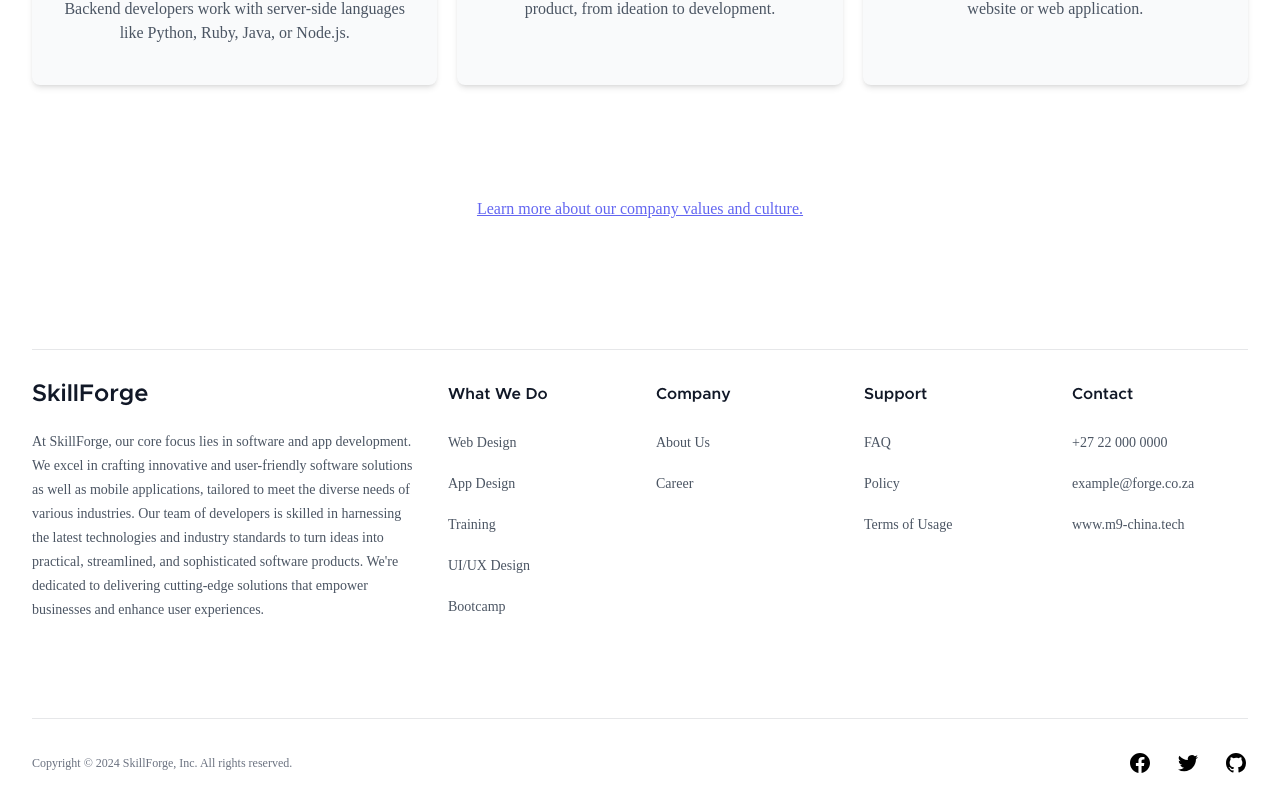
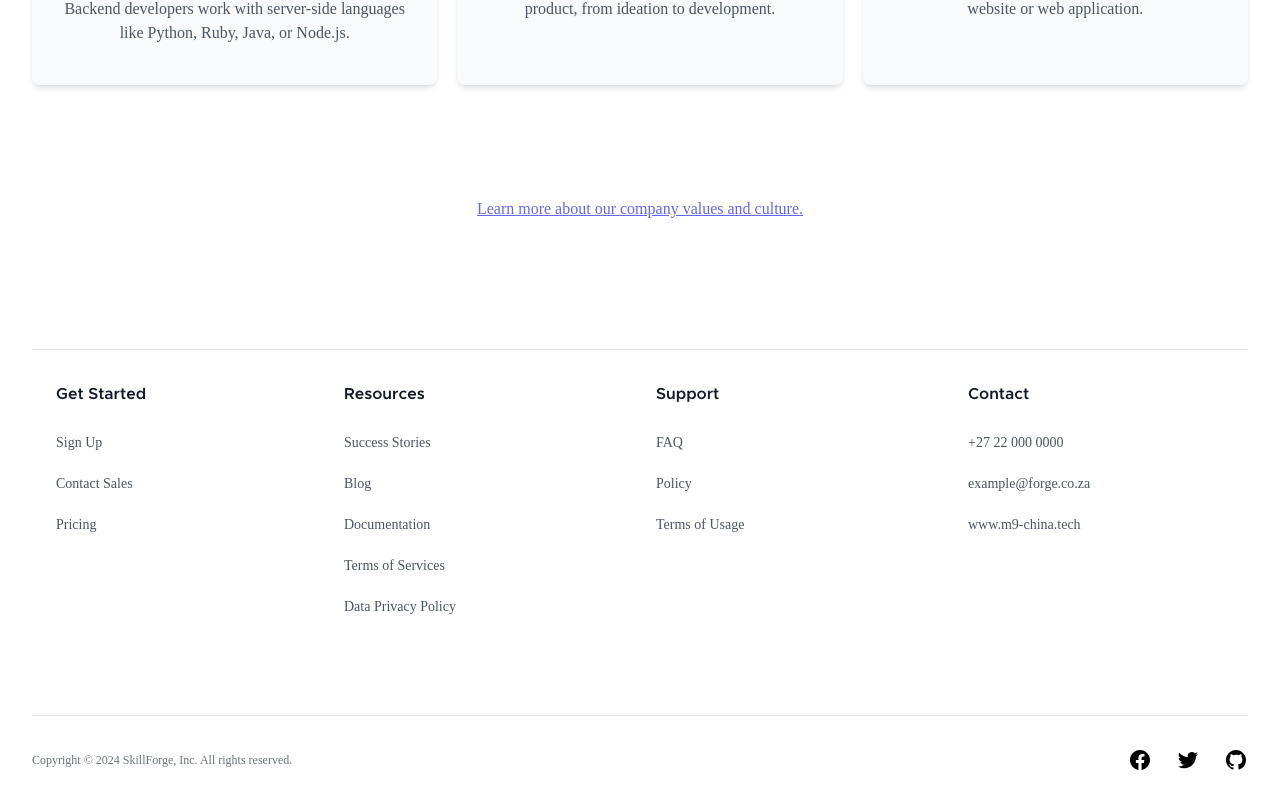
Before and after one commit to M9china/TaskFlow, a React (Vite) app: page /career in a window 1280 px wide. Shown: the part 1575-2382 px from the top of the page. Built offline with nearby package versions, Linux system fonts and the light colour scheme; a web font is replaced by a local one.

Commit message:
enhancements: hero section

```diff
--- a/src/components/FooterComponent/FooterComponent.tsx
+++ b/src/components/FooterComponent/FooterComponent.tsx
@@ -6,27 +6,13 @@ export const FooterComponent = () => {
       <h2 id="footer-heading" className="sr-only">
         Footer
       </h2>
-      <div className="mx-auto max-w-7xl px-6 pb-8 sm:pt-24 lg:px-8 lg:pt-32">
-        <div className=" border-t-2 sm:border-t sm:pt-8 border-gray-900/10 pt-5 xl:grid xl:grid-cols-3 xl:gap-8">
-          <div className=" xl:mt-0">
-            <h3 className="text-2xl font-semibold leading-6 text-gray-900">
-              SkillForge
-            </h3>
-            <p className="mt-6 text-sm leading-6 text-gray-600">
-            At SkillForge, our core focus lies in software and app development.
-            We excel in crafting innovative and user-friendly software solutions as well as
-            mobile applications, tailored to meet the diverse needs of various industries.
-            Our team of developers is skilled in harnessing the latest technologies and industry
-            standards to turn ideas into practical, streamlined, and sophisticated software products.
-            We're dedicated to delivering
-            cutting-edge solutions that empower businesses and enhance user experiences.
-            </p>
-          </div>
-          <div className="grid grid-cols-2 gap-8 xl:col-span-2">
+      <div className="mx-auto px-6 pb-8 sm:pt-24 lg:px-8 lg:pt-32">
+        <div className=" border-t-2 sm:border-t sm:pt-8 border-gray-900/10 pt-5 xl:grid xl:grid-cols-2 xl:gap-8">
+          <div className="grid grid-cols-2 gap-8 xl:col-span-4">
             <div className="md:grid md:grid-cols-2 md:gap-8">
-              <div className="sm:mt-0 mt-4">
+              <div className="sm:mt-0 mt-4 ml-6">
                 <h3 className="text-md font-semibold leading-6 text-gray-300 sm:text-gray-900">
-                  What We Do
+                  Get Started
                 </h3>
                 <ul role="list" className="mt-6 space-y-4">
                   {FOOTER_DATA.solutions.map((item) => (
@@ -43,7 +29,7 @@ export const FooterComponent = () => {
               </div>
               <div className="mt-10 md:mt-0">
                 <h3 className="text-md font-semibold leading-6 text-gray-300 sm:text-gray-900">
-                  Company
+                  Resources
                 </h3>
                 <ul role="list" className="mt-6 space-y-4">
                   {FOOTER_DATA.company.map((item) => (
--- a/src/components/FooterComponent/FooterData.tsx
+++ b/src/components/FooterComponent/FooterData.tsx
@@ -3,16 +3,20 @@ import { JSX } from "react/jsx-runtime"
 
 export const FOOTER_DATA = {
     solutions: [
-      { name: 'Web Design', href: '#' },
-      { name: 'App Design', href: '#' },
-      { name: 'Training', href: '#' },
-      { name: 'UI/UX Design', href: '#' },
-      { name: 'Bootcamp', href: '#' },
+      { name: 'Sign Up', href: '#' },
+      { name: 'Contact Sales', href: '#' },
+      { name: 'Pricing', href: '#' },
 
     ],
     company: [
-      { name: 'About Us', href: '/about' },
-      { name: 'Career', href: '/career' },
+      { name: 'Success Stories', href: '/about' },
+      { name: 'Blog', href: '/blog' },
+      { name: 'Documentation', href: '/docs' },
+      { name: 'Terms of Services', href: '/terms' },
+      { name: 'Data Privacy Policy', href: '/privacy' },
+
+
+
     ],
     support: [
       { name: 'FAQ', href: '/FAQ' },
--- a/src/components/HeroComponent/HeroComponent.tsx
+++ b/src/components/HeroComponent/HeroComponent.tsx
@@ -23,7 +23,7 @@ export const HeroComponent: React.FC<HeroComponentProps> = ({ data }) => {
   return (
     <div className="bg-white sm:w-full w-screen mt-[5rem] ">
 
-        <div className="mx-auto items-center sm:grid grid grid-cols-1 sm:grid-cols-5">
+        <div className="mx-auto items-center sm:grid grid gap-4 grid-cols-1 sm:grid-cols-5">
           <div className="mx-auto sm:col-span-2 col-span-1 lg:mx-0 sm:px-0 px-4 ">
             <h1 data-aos="fade-up" className="sm:mt-24  mt-10 text-3xl sm:pr-0  leading-tight font-bold tracking-tight text-gray-900 sm:text-4xl">
               {title}
--- a/src/components/Navigation/NavigationComponent.tsx
+++ b/src/components/Navigation/NavigationComponent.tsx
@@ -19,8 +19,8 @@ export const NavigationComponent = () => {
         <header className="bg-white fixed z-50 top-0 sm:w-full w-screen">
             <nav className="mx-auto flex max-w-[90rem] items-center justify-between sm:border-b-0 border-b-2 p-6 lg:px-8" aria-label="Global">
                 <Link to="/" className="-m-1.5 p-1.5">
-                    <span className="sr-only">SkillForge</span>
-                    <p className='text-2xl font-bold'>SkillForge</p>
+                    <span className="sr-only">DataMorphAI</span>
+                    <p className='text-2xl font-bold'>DataMorphAI</p>
                 </Link>
                 <div className="flex lg:hidden">
                     <button
--- a/src/pages/HomePage/HomePage.tsx
+++ b/src/pages/HomePage/HomePage.tsx
@@ -19,16 +19,16 @@ export const HomePage = () => {
       <section className="sm:mr-0">
         <HeroComponent
           data={{
-            title: "Research And Development",
+            title: "Automating Data Extraction and Conversion",
             description:
-              "At SkillForge, we are driven by a relentless passion for innovation. Our core focus lies in pioneering research and development, shaping the future of technology, and creating exceptional mobile, desktop and web  apps and tech products that transform the way we live and work.",
+              "Unlock the power of automation with DataMorphAI. Our platform empowers businesses to effortlessly extract and convert data from any type of forms and documents. Harnessing the cutting-edge capabilities of artificial intelligence.",
             cta: {
-              label: "Join The Revolution",
+              label: "Try it for free!",
               url: "/get-started",
             },
             image: {
               type: "image",
-              styles: " lab-radius-bl h-[44rem] w-full", // lab-radius-bl controls the left bottom radius
+              styles: " lab-radius-bl h-full w-full", // lab-radius-bl controls the left bottom radius
               src: "/hero/hero.webp",
               imageOrder: "order-last",
             },
```
Also changed, not shown: public/hero/hero.webp.
